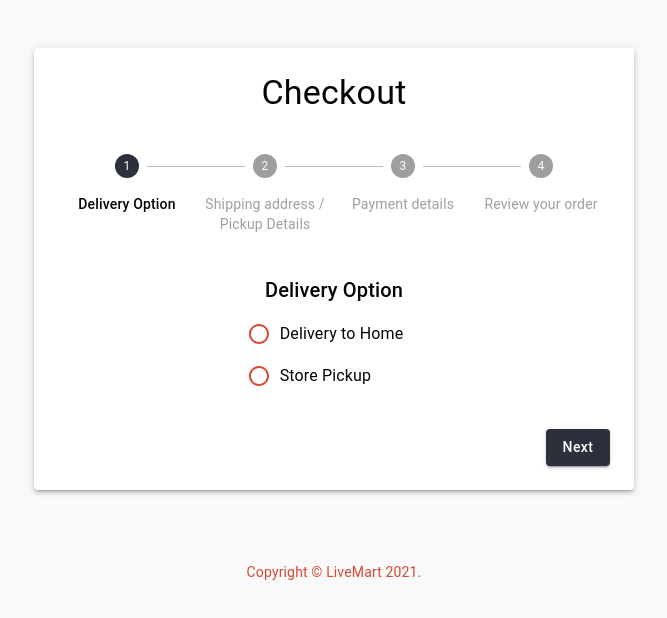
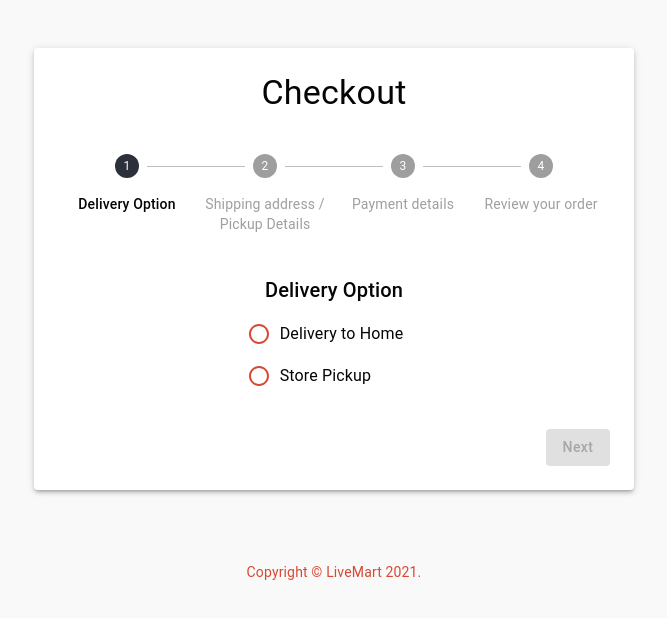
Before and after one commit to prasoon0459/LiveMart, a React (Create React App) app: page /checkout in a window 1280 px wide. Shown: the top 618 px of the page, without its empty margins (306-973 px from the left). Built offline with nearby package versions, Linux system fonts and the light colour scheme.

Commit message:
minor fixes in checkout form

```diff
--- a/src/Components/Auth/SignUp.js
+++ b/src/Components/Auth/SignUp.js
@@ -88,6 +88,7 @@ export default function SignUp() {
     mail: mail,
     phno: phone,
     wallet: 0,
+    address: address,
   };
 
   const handleSubmit = () => {
@@ -343,7 +344,7 @@ export default function SignUp() {
                 InputLabelProps={{
                   className: classes.floatingLabelFocusStyle,
                 }}
-                onChange={handleUsername}
+                onChange={handleAddress}
               />
             </Grid>
             <Grid item xs={12}>
--- a/src/Components/Checkout/Checkout.js
+++ b/src/Components/Checkout/Checkout.js
@@ -170,7 +170,9 @@ export default function Checkout(props) {
   ]);
 
   const [option, setOption] = React.useState(0);
-  const [mode, setMode] = React.useState("Online");
+  const [mode, setMode] = React.useState("");
+  const [wallet, setWallet] = React.useState(false);
+  const [walletBalance, setWalletBalance] = React.useState(0);
 
   const handleOptionChanged = (event) => {
     setOption(event.target.value);
@@ -238,6 +240,10 @@ export default function Checkout(props) {
     if (minMaxLength(address["addressLine1"], 3)) {
       setError({ ...error, addressLine1: "Must be greater than 3 character" });
     }
+  };
+  const handleWallet = (balance) => {
+    setWallet(true);
+    setWalletBalance(balance);
   };
 
   const getAddressStep = () => {
@@ -453,7 +459,7 @@ export default function Checkout(props) {
       case 1:
         return option === "0" ? getAddressStep() : getPickupDetailsStep();
       case 2:
-        return <PaymentForm />;
+        return <PaymentForm handleWallet={handleWallet} />;
       case 3:
         return (
           <Review
@@ -474,7 +480,41 @@ export default function Checkout(props) {
     } else {
       setMode("Offline");
     }
+    if (activeStep < 2) setWallet(false);
     setActiveStep(activeStep + 1);
+  };
+  const validationCond = () => {
+    if (
+      error["firstName"] !== "" ||
+      error["lastName"] !== "" ||
+      error["addressLine1"] !== "" ||
+      error["city"] !== "" ||
+      error["state"] !== "" ||
+      error["zip"] !== "" ||
+      error["country"] !== "" ||
+      mode === ""
+      // address["firstName"] === null ||
+      // address["lastName"] === null ||
+      // address["addressLine1"] === null ||
+      // address["city"] === null ||
+      // address["state"] === null ||
+      // address["zip"] === null ||
+      // address["country"] === null
+    )
+      return true;
+    else if (
+      (address["firstName"] === null ||
+        address["lastName"] === null ||
+        address["addressLine1"] === null ||
+        address["city"] === null ||
+        address["state"] === null ||
+        address["zip"] === null ||
+        address["country"] === null) &&
+      activeStep === 1
+    )
+      return true;
+    else if (activeStep === 2 && wallet === false) return true;
+    else return false;
   };
 
   const handleBack = () => {
@@ -541,15 +581,7 @@ export default function Checkout(props) {
                     color="primary"
                     onClick={handleNext}
                     className={classes.button}
-                    disabled={
-                      error["firstName"] !== "" ||
-                      error["lastName"] !== "" ||
-                      error["addressLine1"] !== "" ||
-                      error["city"] !== "" ||
-                      error["state"] !== "" ||
-                      error["zip"] !== "" ||
-                      error["country"] !== ""
-                    }
+                    disabled={validationCond()}
                   >
                     {activeStep === steps.length - 1 ? "Place order" : "Next"}
                   </Button>
--- a/src/Components/Checkout/PaymentForm.js
+++ b/src/Components/Checkout/PaymentForm.js
@@ -29,7 +29,7 @@ const useStyles = makeStyles({
   },
 });
 
-export default function PaymentForm() {
+export default function PaymentForm(props) {
   const classes = useStyles();
   const [wallet, setWallet] = React.useState(false);
   const token = localStorage.getItem("token");
@@ -38,6 +38,7 @@ export default function PaymentForm() {
 
   const handlePaymentOptionChange = (event) => {
     setWallet(!wallet);
+    props.handleWallet(balance);
   };
 
   const getUserWallet = () => {
--- a/src/Components/Home/Home.js
+++ b/src/Components/Home/Home.js
@@ -79,7 +79,7 @@ const Home = () => {
         <div>
           <Pickups></Pickups>
           <PendingOrders></PendingOrders>
-          <ActiveOrders></ActiveOrders>
+          {/* <ActiveOrders></ActiveOrders> */}
         </div>
       )}
       {/* <MostPurchased ></MostPurchased> */}
```
